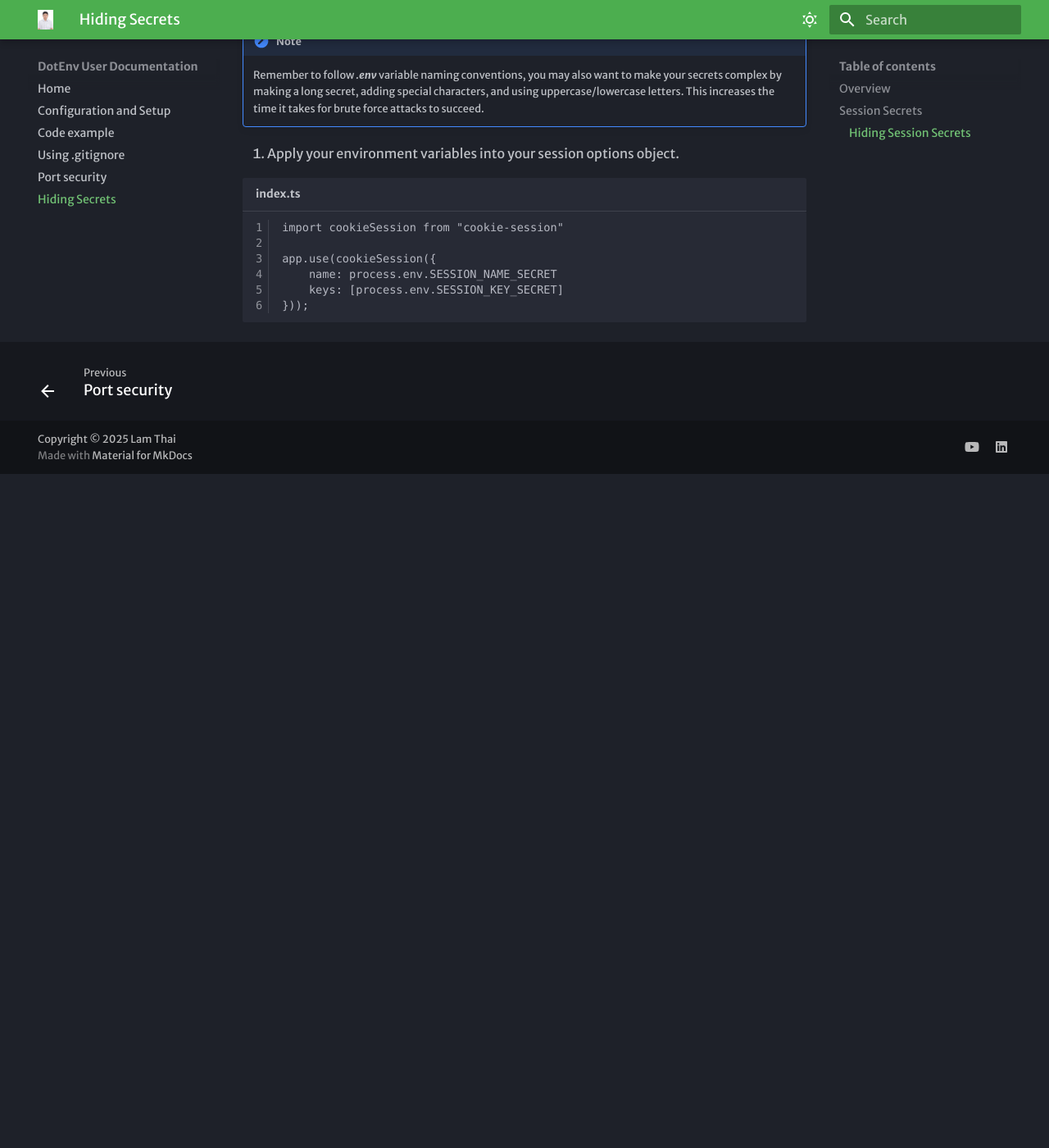
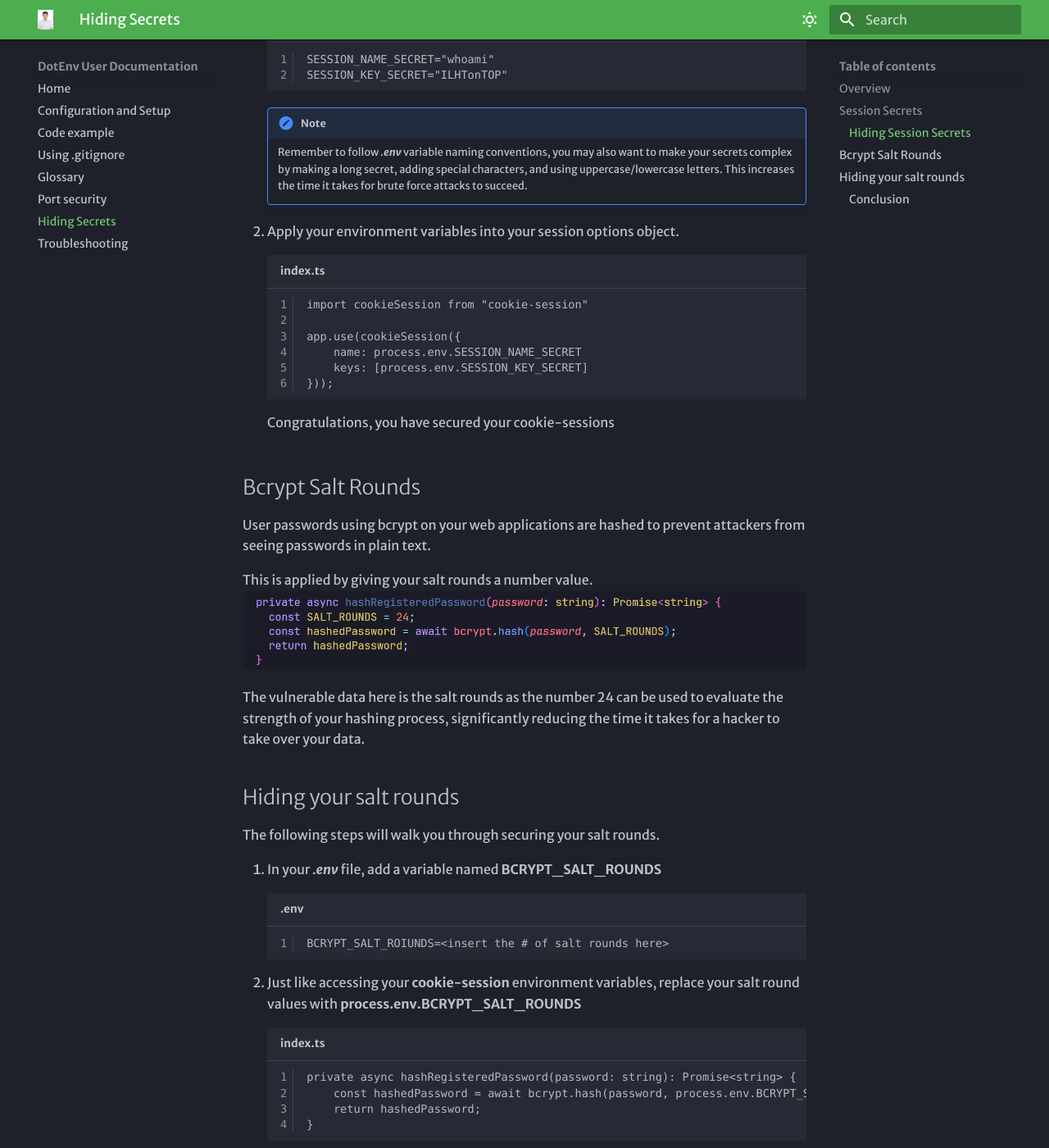
Before and after one commit to Lam-Thai/ILHT-rice-era, an MkDocs documentation site: the page built from docs/secrets.md, in a window 1280 px wide and 1400 px high, scrolled down 1021 px. Shown: the whole window at 82% size. Built offline with MkDocs 1.6.1 and Material for MkDocs 9.7.7, drawn with Linux system fonts in a browser that asks for light colours; some web fonts are replaced; before the commit the page ends 1599 px from its top, so only the background shows below that; some of the changed text lies outside the part shown.

Commit message:
commit fourth time

````diff
--- a/docs/secrets.md
+++ b/docs/secrets.md
@@ -2,17 +2,19 @@
 
 ## Overview
 
-In this section, hiding Secrets for sessions and password hashing will be covered. This allows for users that are logged into a web-application, to be kept safe from any hackers and unauthorized users.
+In this section, authentication for hiding Secrets for sessions and password hashing will be covered. This allows for users that are logged into a web-application, to be kept safe from any hackers and unauthorized users.
 
 Hiding these keys are vital to keeping your user's information safe. It isolates key factors (variables) that are used to decrypt/uncode/reveal a user's data from your code base.
 
 ## Session Secrets
 
-Observe the code below:
+When making sessions for users using the npm library **cookie-session**, you must make sure to hide the values of the cookies, as any attacker can use that value and infilitrate the user's data.
+
+Observe the **cookie-session** middleware below:
 
 ![](/assets/secrets_screenshot1.png);
 
-This code is a simple snippet of the session library containing hard-coded values into it's options.
+This code is a simple snippet of the cookie-session library containing hard-coded values into the cookie-session's name and key.
 
 !!! warning
 
@@ -22,23 +24,59 @@ This code is a simple snippet of the session library containing hard-coded value
 
 1. Insert your values into the .env file by assigning them variables.
 
-```title=".env" linenums="1"
-SESSION_NAME_SECRET="whoami"
-SESSION_KEY_SECRET="ILHTonTOP"
-```
+    ```title=".env" linenums="1"
+    SESSION_NAME_SECRET="whoami"
+    SESSION_KEY_SECRET="ILHTonTOP"
+    ```
 
-!!! note
+    !!! note
 
-    Remember to follow _**.env**_ variable naming conventions, you may also want to make your secrets complex by making a long secret, adding special characters, and using uppercase/lowercase letters. This increases the time it takes for brute force attacks to succeed.
+        Remember to follow _**.env**_ variable naming conventions, you may also want to make your secrets complex by making a long secret, adding special characters, and using uppercase/lowercase letters. This increases the time it takes for brute force attacks to succeed.
 
 2. Apply your environment variables into your session options object.
 
-```title="index.ts" linenums="1"
-import cookieSession from "cookie-session"
+    ```title="index.ts" linenums="1"
+    import cookieSession from "cookie-session"
 
-app.use(cookieSession({
-    name: process.env.SESSION_NAME_SECRET
-    keys: [process.env.SESSION_KEY_SECRET]
-}));
+    app.use(cookieSession({
+        name: process.env.SESSION_NAME_SECRET
+        keys: [process.env.SESSION_KEY_SECRET]
+    }));
 
-```
+    ```
+    Congratulations, you have secured your cookie-sessions
+
+
+## Bcrypt Salt Rounds
+
+User passwords using bcrypt on your web applications are hashed to prevent attackers from seeing passwords in plain text.
+
+This is applied by giving your salt rounds a number value.
+![](/assets/promise.png)
+
+The vulnerable data here is the salt rounds as the number 24 can be used to evaluate the strength of your hashing process, significantly reducing the time it takes for a hacker to take over your data.
+
+## Hiding your salt rounds
+The following steps will walk you through securing your salt rounds.
+
+1. In your _**.env**_ file, add a variable named **BCRYPT_SALT_ROUNDS**
+    ```title=".env" linenums="1"
+    BCRYPT_SALT_ROIUNDS=<insert the # of salt rounds here>
+    ```
+2. Just like accessing your **cookie-session** environment variables, replace your salt round values with **process.env.BCRYPT_SALT_ROUNDS**
+
+    ```title="index.ts" linenums="1"
+    private async hashRegisteredPassword(password: string): Promise<string> {
+        const hashedPassword = await bcrypt.hash(password, process.env.BCRYPT_SALT_ROUNDS);
+        return hashedPassword;
+    }
+    ```
+- You have now secured your user's passwords!
+
+### Conclusion
+By the end of this section, you have learnend:
+
+
+- Vulnerabilities in your session and bcrypt libraries.
+- The outcome of unconcealed authentication data.
+- How to hide your authentication data.
````
Also changed, not shown: docs/Dotenv-Configuration.md (+7 -0 lines), docs/gitignore.md (+1 -1 lines), docs/glossary.md (added, +15 -0 lines), docs/index.md (+1 -1 lines), docs/port.md (+1 -1 lines), docs/troubleshooting.md (added, +105 -0 lines), docs/assets/promise.png (added).
